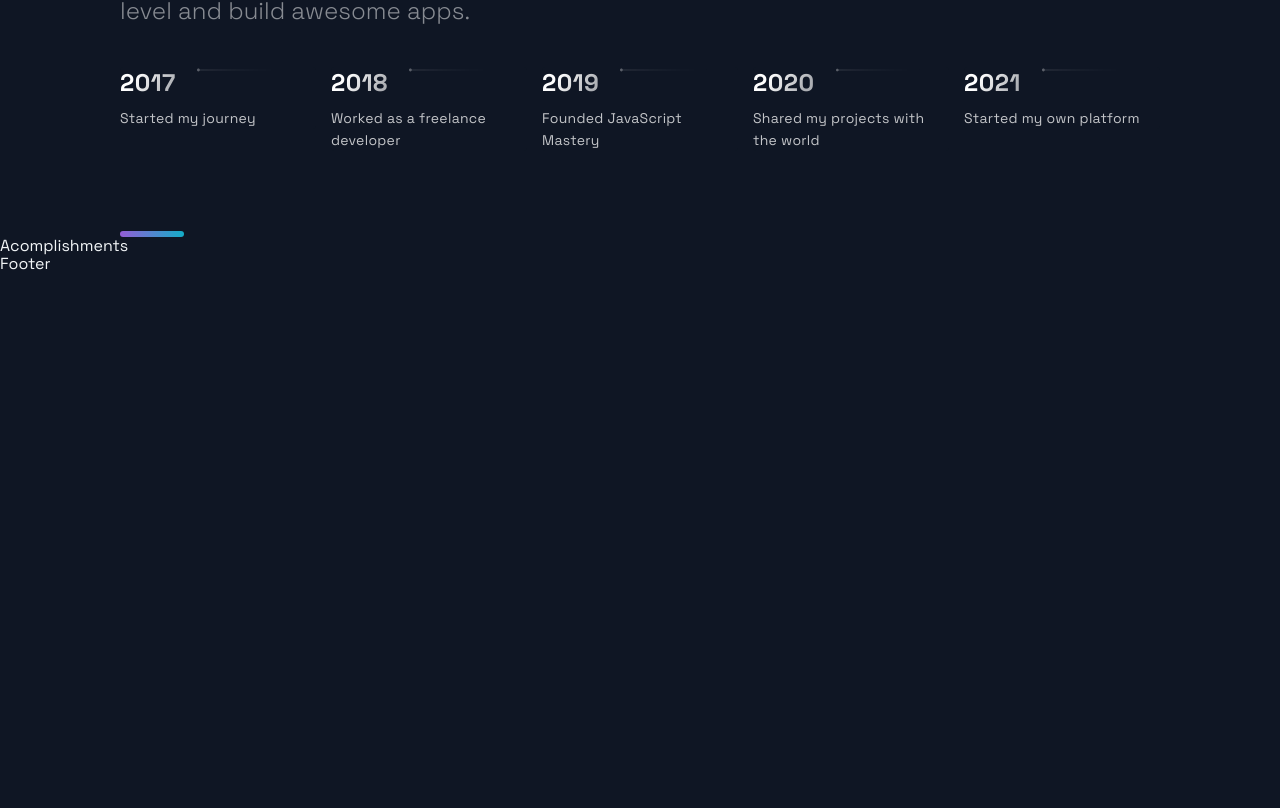
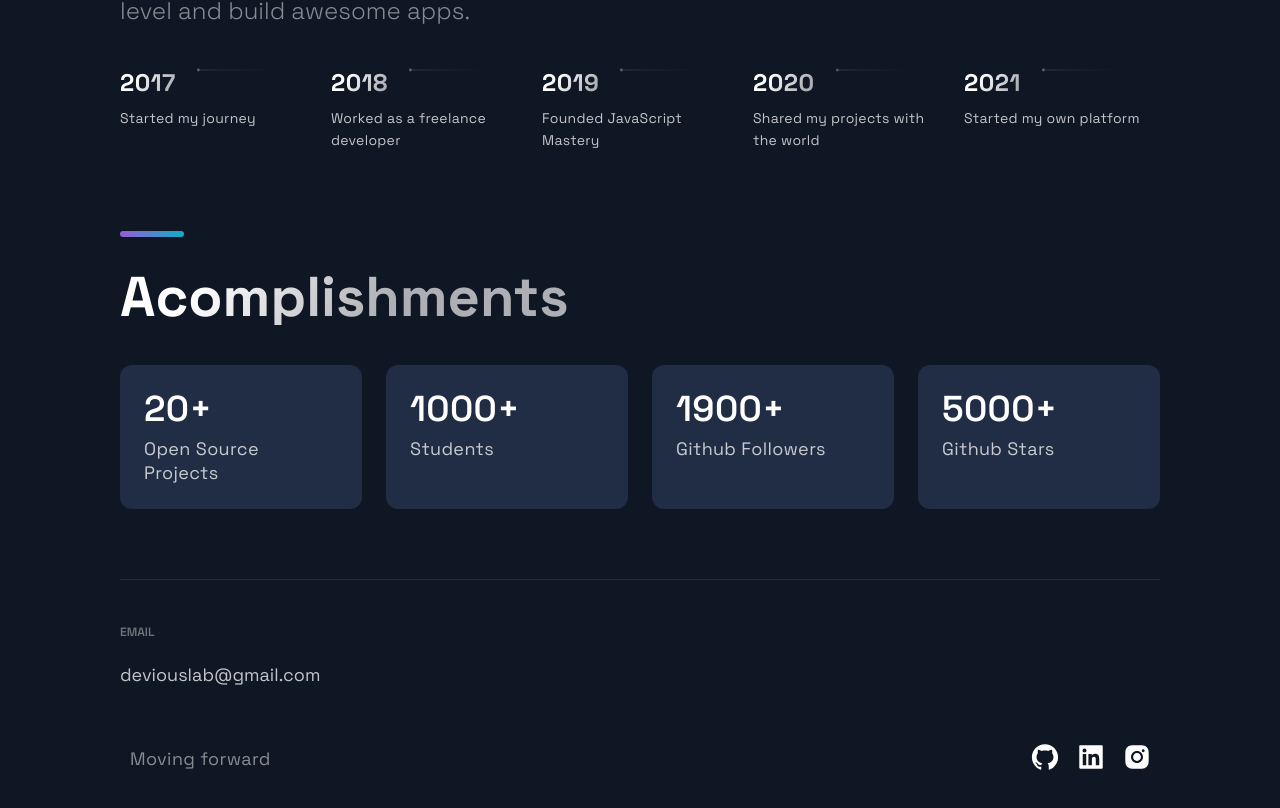
Before and after one commit to DeviousLab/deviouslab-portfolio, a Next.js app: page / in a window 1280 px wide. Shown: the part 2790-3598 px from the top of the page. Before the commit the page ends 3064 px from the top, so only its background shows below. Built offline with nearby package versions, Linux system fonts and the light colour scheme.

Commit message:
Basic accomplishment section and footer done
Signed-off-by: DeviousLab <deviouslab@gmail.com>

```diff
--- a/src/components/acomplishments/acomplishments.jsx
+++ b/src/components/acomplishments/acomplishments.jsx
@@ -2,18 +2,20 @@ import React from 'react';
 
 import { Section, SectionDivider, SectionTitle } from '../../styles/global-components/app.styles';
 import { Box, Boxes, BoxNum, BoxText } from './acomplishments.styles';
-
-const data = [
-  { number: 20, text: 'Open Source Projects'},
-  { number: 1000, text: 'Students', },
-  { number: 1900, text: 'Github Followers', },
-  { number: 5000, text: 'Github Stars', }
-];
+import { AccomplishmentData } from '../../constants/constants';
 
 const Acomplishments = () => (
-  <div>
-    Acomplishments
-  </div>
+  <Section>
+    <SectionTitle>Acomplishments</SectionTitle>
+    <Boxes>
+      {AccomplishmentData.map((item, index) => (
+        <Box key={index}>
+          <BoxNum>{item.number}+</BoxNum>
+          <BoxText>{item.text}</BoxText>
+        </Box>
+      ))}
+    </Boxes>
+  </Section>
 );
 
 export default Acomplishments;
--- a/src/components/footer/footer.jsx
+++ b/src/components/footer/footer.jsx
@@ -6,9 +6,34 @@ import { CompanyContainer, FooterWrapper, LinkColumn, LinkItem, LinkList, LinkTi
 
 const Footer = () => {
   return (
-    <div>
-      Footer
-    </div>
+    <FooterWrapper>
+      <LinkList>
+        <LinkColumn>
+          <LinkTitle>
+            Email
+          </LinkTitle>
+          <LinkItem href='mailto:deviouslab@gmail.com'>
+            deviouslab@gmail.com
+          </LinkItem>
+        </LinkColumn>
+      </LinkList>
+      <SocialIconsContainer>
+        <CompanyContainer>
+          <Slogan>Moving forward</Slogan>
+        </CompanyContainer>
+        <SocialContainer>
+          <SocialIcons href='https://github.com'>
+            <AiFillGithub size={30} />
+          </SocialIcons>
+          <SocialIcons href='https://linkedin.com'>
+            <AiFillLinkedin size={30} />
+          </SocialIcons>
+          <SocialIcons href='https://instagram.com'>
+            <AiFillInstagram size={30} />
+          </SocialIcons>
+        </SocialContainer>
+      </SocialIconsContainer>
+    </FooterWrapper>
   );
 };
 
--- a/src/constants/constants.js
+++ b/src/constants/constants.js
@@ -44,3 +44,10 @@ export const TimeLineData = [
   { year: 2020, text: 'Shared my projects with the world', },
   { year: 2021, text: 'Started my own platform', },
 ];
+
+export const AccomplishmentData = [
+  { number: 20, text: 'Open Source Projects'},
+  { number: 1000, text: 'Students', },
+  { number: 1900, text: 'Github Followers', },
+  { number: 5000, text: 'Github Stars', }
+];
```
